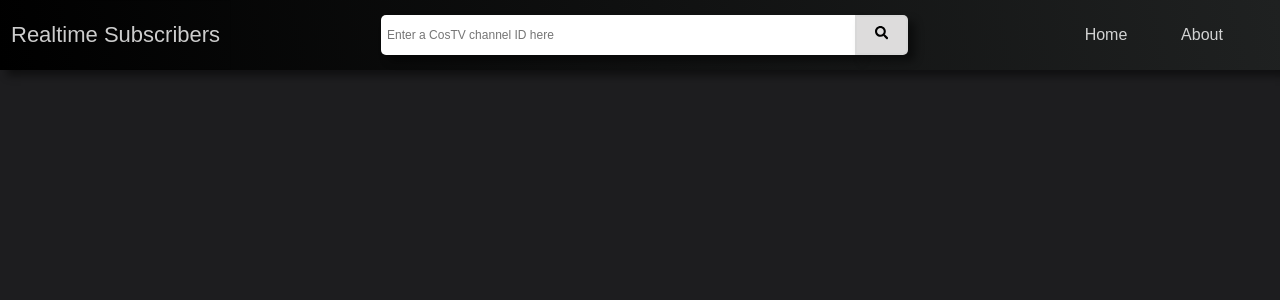
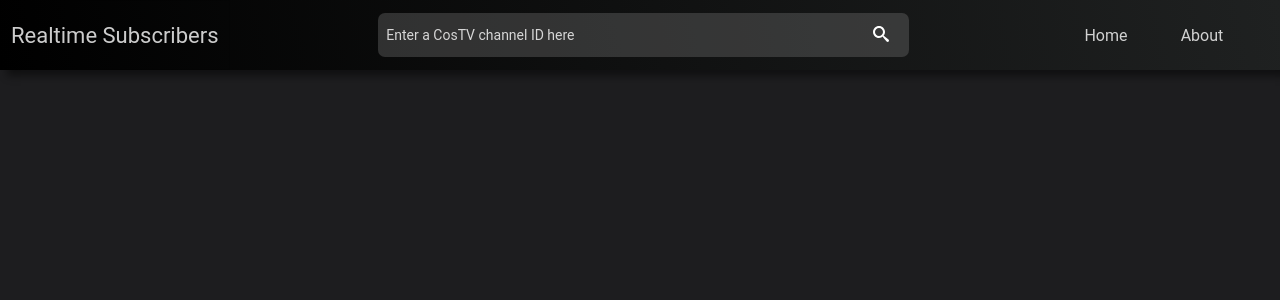
Before and after one commit to Savebytes/subscribers-counter, a Next.js app: page /components/Header in a window 1280 px wide. Shown: the top 300 px of the page. Built offline with nearby package versions, Linux system fonts and the light colour scheme.

Commit message:
some css + mobile search bar

```diff
--- a/pages/App.css
+++ b/pages/App.css
@@ -17,7 +17,7 @@ body {
 
 *, button, input {
     border: 0;
-    font-family: 'Work Sans', sans-serif;
+    font-family: 'Roboto', sans-serif;
 }
 
 ::-webkit-scrollbar{
--- a/pages/api/[subs].js
+++ b/pages/api/[subs].js
@@ -21,7 +21,11 @@ export default async function handler(req, res){
     }
     var followers = await getSubs();
     var avatarImage = await getAvatar();
-    res.status(200).json({'followers':followers, 'avatar':avatarImage});
+
+    res.status(200).json({
+        'followers':followers,
+        'avatar':avatarImage
+    });
 }
 
 /*
--- a/pages/components/Header.jsx
+++ b/pages/components/Header.jsx
@@ -1,7 +1,7 @@
 import React, {useState} from 'react';
 import Link from 'next/link'
 import styles from './Header.module.css'
-import { FaSearch } from 'react-icons/fa'
+import { ImSearch } from 'react-icons/im'
 import { GiHamburgerMenu } from 'react-icons/gi'
 
 function Header(props){
@@ -68,22 +68,27 @@ function Header(props){
                 <div className={styles.input}>
                     <form className={styles.idForm} autoComplete="off" onSubmit={(e) => { handleSubmit(e) }}>
                         <input maxLength="17" onChange={e => props.setIdText(e.target.value)} title="Search" className={styles.inputId} name="id" type="text" placeholder="Enter a CosTV channel ID here" />
-                        <button className={styles.inputSubmit} aria-label="Search" title="Search id" type="submit"><FaSearch /></button>
+                        <button className={styles.inputSubmit} aria-label="Search" title="Search id" type="submit"><ImSearch size={16}/></button>
                     </form>
                 </div>
             </div>
             <div className={styles.rightNavBar}>
                 <ul className={styles.mainNav}>
-                    <li className={styles.mainLi}>
-                        <a className={styles.navLinks}>Home</a>
-                    </li>
+                        <li className={styles.mainLi}>
+                        <Link href="/home">
+                            <a className={styles.navLinks}>Home</a>
+                            </Link>
+                        </li>
                     <li className={styles.mainLi}>
                         <Link href="/about">
                             <a className={styles.navLinks}>About</a>
                         </Link>
                     </li>
                 </ul>
-                <a className={styles.closeButton} onClick={() => setOpen(!open)} ><GiHamburgerMenu /></a>
+                <div className={styles.buttonsWrap}>
+                    <a className={styles.closeButton} onClick={() => setOpen(!open)} ><GiHamburgerMenu /></a>
+                    <a className={styles.searchButton}><ImSearch /></a>
+                </div>
                 <div className={open ? styles.sideNav : styles.sideNavClose}>
                     <a href="#1">Home</a>
                     <a href="#2">Services</a>
--- a/pages/components/Header.module.css
+++ b/pages/components/Header.module.css
@@ -36,13 +36,8 @@
 	margin-right: 30%;
 }
 
-.idForm {
-	display: flex;
-	flex-direction: row;
-
-	padding: 2px;
-
-	justify-content: center;
+.idForm{
+	display: none;
 }
 
 .inputId {
@@ -51,41 +46,15 @@
 	flex-basis: 20%;
 	border: none;
 
+	outline: none;
+
     height: 40px;
 	min-width: 20vw;
 	padding-left: 6px;
-	border-top-left-radius: 5px;
-	border-bottom-left-radius: 5px;
-	box-shadow: 7px 6px 8px #00000078;
-	font-family: FontAwesome;
-	outline: none;
+
 	font-size: 12px;
-	font-family: 'Work Sans', sans-serif;
+	font-family: 'Roboto', sans-serif;
     transition: ease all 0.5s;
-}
-
-.inputId:hover{
-	box-shadow: 0px 0px 5px 1px #5d569a;
-	border: #adadad;
-}
-
-.inputId:focus{
-	box-shadow: 0px 0px 10px 1px #5d569a;
-}
-
-
-.inputSubmit {
-	font-family: FontAwesome;
-	background-color: #ffffff00;
-	background: #dddcdc;
-	border: 2px solid rgba(216, 216, 216, 0.8);
-	box-shadow: 7px 6px 8px #00000078;
-	outline-width: 0;
-	padding: 4px;
-	width: 4em;
-	border-top-right-radius: 5px;
-	border-bottom-right-radius: 5px;
-	cursor: pointer;
 }
 
 .rightNavBar {
@@ -116,12 +85,26 @@
 	margin: 0 auto;
 }
 
+.buttonsWrap{
+	display: flex;
+	flex-direction: row-reverse;
+
+	justify-content: center;
+	align-items: center;
+}
+
 .closeButton{
-	position: absolute;
 	color: white;
 	font-size: 3em;
 	right: 5%;
 	z-index: 1000;
+	cursor: pointer;
+}
+
+.searchButton{
+	font-size: 2.5em;
+	margin-right: 20px;
+
 	cursor: pointer;
 }
 
@@ -149,7 +132,8 @@
 
 .sideNav a {
 	font-size: 2em;
-	font-family: 'Work Sans', sans-serif;
+	font-family: 'Roboto', sans-serif;
+
 	display: flex;
 	flex-wrap: nowrap;
 	color: white;
@@ -204,7 +188,59 @@
 		background-color: rgb(65, 64, 64);
 	}
 
-	.closeButton {
+	.idForm {
+		display: flex;
+		flex-direction: row;
+
+		outline: none;
+		padding: 2px;
+
+		justify-content: center;
+		/* box-shadow: 7px 6px 8px #00000078; */
+		background-color: rgb(109 109 109 / 40%);
+		border-radius: 7px;
+	}
+
+	.inputId{
+		flex-grow: 2;
+		border: none;
+
+		outline: none;
+        min-width: 37vw;
+		font-size: 14px;
+        transition: ease all 0.3s;
+		border-top-left-radius: 7px;
+		border-bottom-left-radius: 7px;
+
+		background: transparent;
+		color: white;
+    }
+
+	.inputId::placeholder{
+		color: rgb(214, 214, 214);
+	}
+
+	.inputId:focus::placeholder{
+		color: black !important;
+	}
+
+	.inputSubmit {
+		border: none;
+
+		background: transparent;
+		color: white !important;
+
+		padding: 4px;
+		width: 4em;
+		cursor: pointer;
+	}
+
+	.inputId:focus{
+		background-color: rgb(236, 236, 236);
+		color: black !important;
+	}
+
+	.closeButton, .searchButton {
 		display: none;
 	}
 
@@ -221,9 +257,4 @@
 	.searchContainer{
 		margin-right: 0;
 	}
-
-    .inputId{
-        min-width: 37vw;
-        transition: ease all 0.5s;
-    }
 }
--- a/public/index.html
+++ b/public/index.html
@@ -5,8 +5,10 @@
     <meta http-equiv="X-UA-Compatible" content="IE=edge">
     <meta name="viewport" content="width=device-width, initial-scale=1.0">
     <title>Site</title>
-    <link rel="preconnect" href="https://fonts.gstatic.com">
-    <link href="https://fonts.googleapis.com/css2?family=Work+Sans&display=swap" rel="stylesheet">
+
+    <link rel="preconnect" href="https://fonts.googleapis.com">
+    <link rel="preconnect" href="https://fonts.gstatic.com" crossorigin>
+    <link href="https://fonts.googleapis.com/css2?family=Roboto&display=swap" rel="stylesheet">
 </head>
 <body>
 
```
